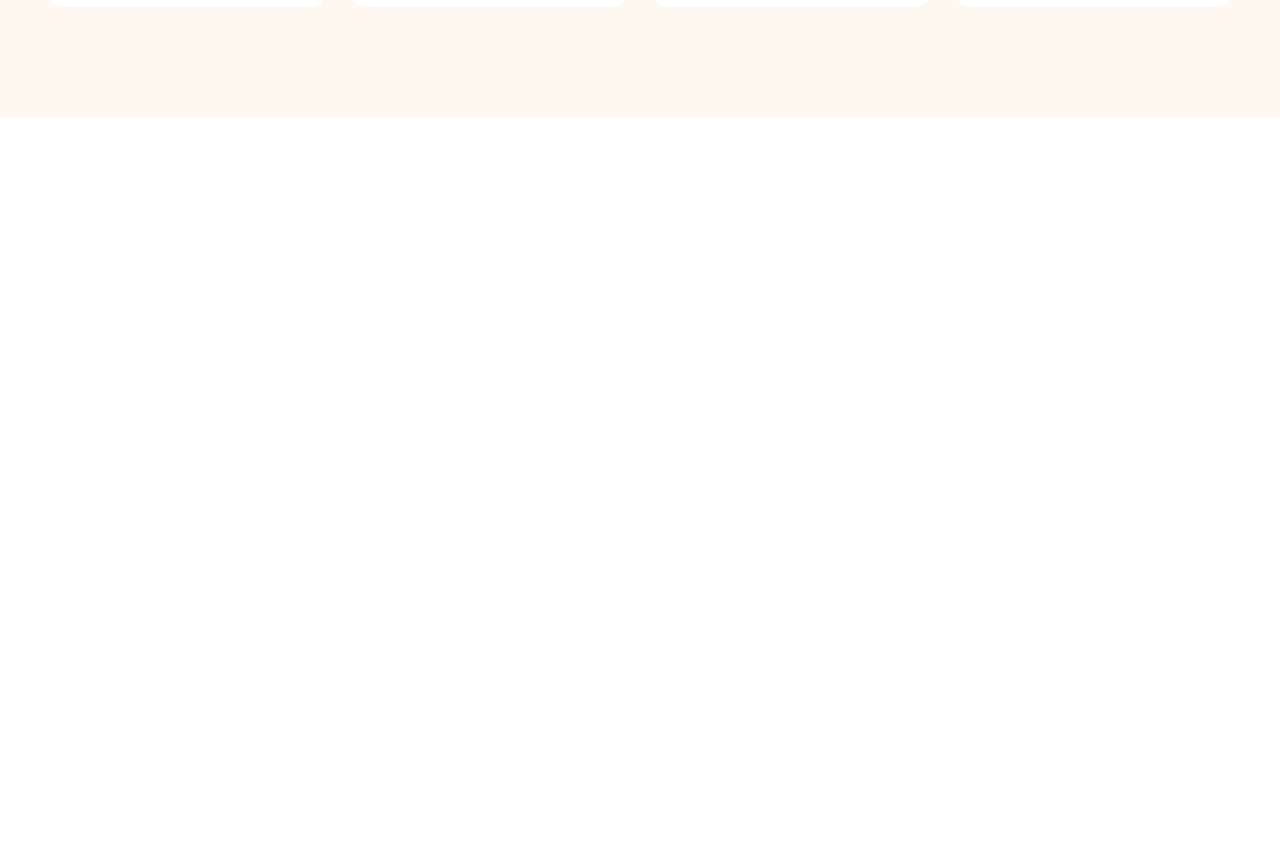
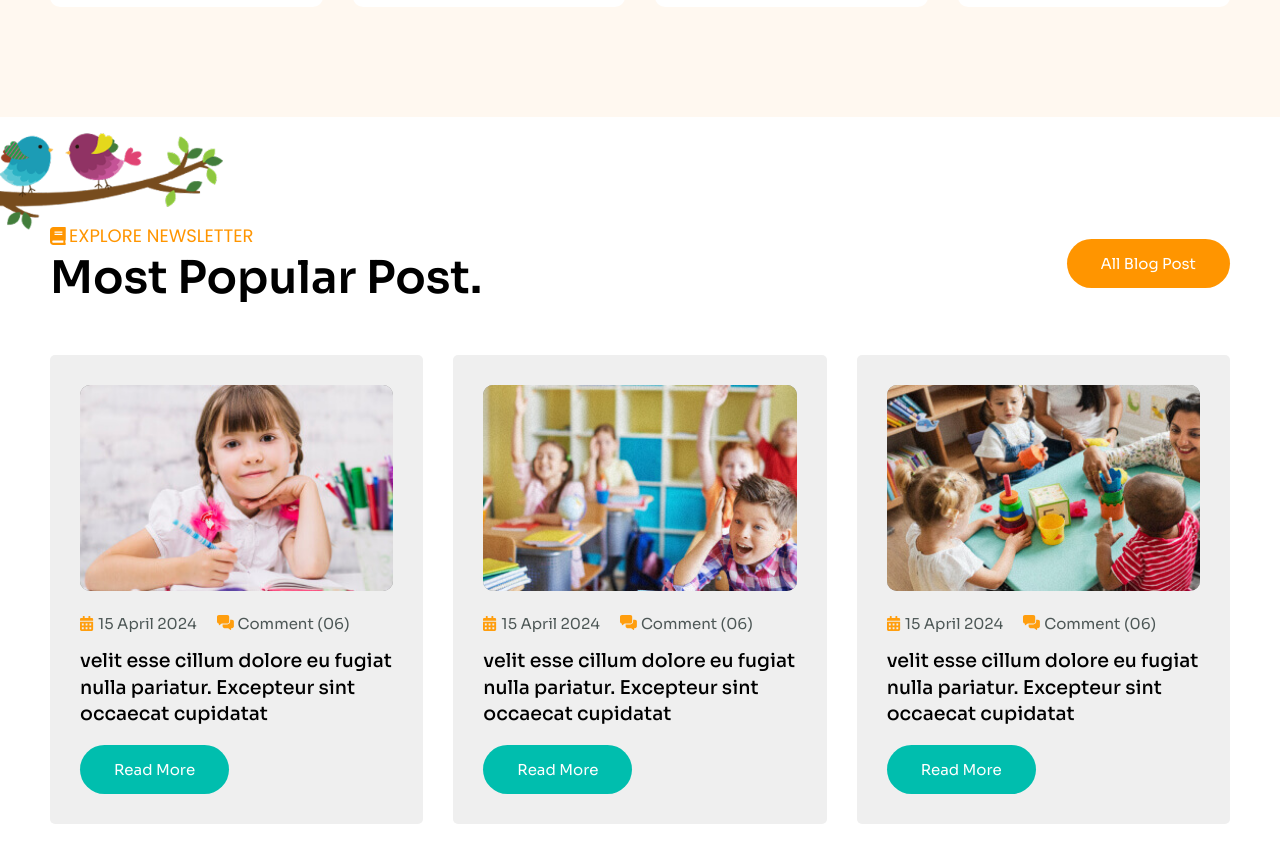
Before and after one commit to xtephani3/react-project-set-up, a React (Vite) app: page / in a window 1280 px wide. Shown: the part 4978-5841 px from the top of the page. Before the commit the page ends 5095 px from the top, so only its background shows below. Built offline with nearby package versions, Linux system fonts and the light colour scheme.

Commit message:
built  the  posts page

```diff
--- a/src/App.jsx
+++ b/src/App.jsx
@@ -3,6 +3,7 @@ import { About } from "./Pages/AboutUs/AboutUs.jsx";
 import { Approach } from "./Pages/Approach/Approach.jsx";
 import { HomePage } from "./Pages/Home/Home.jsx";
 import { Instructors } from "./Pages/Instructors/Instructors.jsx";
+import { Posts } from "./Pages/Posts/Posts.jsx";
 import { Stats } from "./Pages/Stats/Stats.jsx";
 import { Testimonial } from "./Pages/Testimonial/Testimonial.jsx";
 
@@ -15,6 +16,7 @@ function App() {
       <Approach />
       <Testimonial />
       <Instructors />
+      <Posts />
     </>
   );
 }
--- /dev/null
+++ b/src/Pages/Posts/Posts.css
@@ -0,0 +1,108 @@
+.posts-container {
+    display: flex;
+    align-items: center;
+    padding-inline: var(--padding);
+    position: relative
+}
+
+.posts-container .posts-bird-sticker {
+    position: absolute;
+    top: 0px;
+    left: 0;
+    height: 120px
+}
+
+.posts-container .posts-content {
+    display: flex;
+    flex-direction: column;
+    align-items: center;
+    max-width: 1200px;
+    width: 100%;
+    padding: 110px 0;
+    margin-inline: auto
+}
+
+.posts-container .posts-content .header {
+    display: flex;
+    align-items: center;
+    justify-content: space-between;
+    width: 100%
+}
+
+.posts-container .posts-bird-sticker .header .header-info {
+    display: flex;
+    align-items: start;
+    justify-content: center;
+    flex-direction: column;
+}
+
+.posts-container .posts-content .header .title {
+    color: #ff9500;
+    font-size: 18px;
+    font-family: Poppins;
+    display: flex;
+    gap: 3px;
+    align-items: center;
+    margin-bottom: 10px
+}
+
+.posts-container .posts-content .header .subtitle {
+    font-size: 45px;
+    font-family: Sora;
+    font-weight: 600
+}
+
+.posts-container .posts-content .header .subtitle span {
+    color: #ff9500
+}
+
+.posts-container .posts-content .posts {
+    width: 100%;
+    display: flex;
+    gap: 30px;
+    padding-top: 55px
+}
+
+.posts-container .posts-content .posts .posts-item {
+    display: flex;
+    flex-direction: column;
+    padding: 30px;
+    background-color: #efefef;
+    font-family: Sora;
+    border-radius: 5px
+}
+
+.posts-container .posts-content .posts .posts-item .art {
+    height: 206px;
+    background-color: rgba(0, 0, 0, .4392156863);
+    margin-bottom: 24px;
+    border-radius: 10px;
+    overflow: hidden
+}
+
+.posts-container .posts-content .posts .posts-item .art img {
+    width: 100%;
+    height: 100%;
+    -o-object-fit: cover;
+    object-fit: cover
+}
+
+.posts-container .posts-content .posts .posts-item .stats {
+    display: flex;
+    gap: 20px
+}
+
+.posts-container .posts-content .posts .posts-item .stats span {
+    color: #4d5756;
+    font-size: 15px;
+    display: flex;
+    align-items: center;
+    gap: 4px
+}
+
+.posts-container .posts-content .posts .posts-item p {
+    font-size: 19px;
+    line-height: 26.6px;
+    font-weight: 500;
+    padding: 17px 0
+}
--- /dev/null
+++ b/src/Pages/Posts/Posts.jsx
@@ -0,0 +1,36 @@
+import AboutBookIcon from "../../assets/svgs/about-book.svg?react";
+import { Button } from "../../components/Buttons/Button";
+import "./Posts.css";
+import { PostsItem } from "./PostsItem";
+
+export function Posts() {
+  return (
+    <div className="posts-container">
+      <div className="posts-content">
+        <img
+          className="posts-bird-sticker"
+          src="/images/stickers/birds-left.png"
+        />
+        <div className="header">
+          <div className="header-info">
+            <span className="title">
+            <AboutBookIcon />
+            EXPLORE NEWSLETTER
+          </span>
+          <h3 className="subtitle">Most Popular Post.</h3>
+          </div>
+
+          <div className="header-action">
+          <Button variant={"primary"}>All Blog Post</Button>
+          </div>
+        </div>
+
+        <div className="posts">
+          <PostsItem artSrc={"/images/posts/1.jpg"} />
+          <PostsItem artSrc={"/images/posts/2.jpg"} />
+          <PostsItem artSrc={"/images/posts/3.jpg"} />
+        </div>
+      </div>
+    </div>
+  );
+}
--- /dev/null
+++ b/src/Pages/Posts/PostsItem.jsx
@@ -0,0 +1,34 @@
+import { Button } from "../../components/Buttons/Button";
+
+import CalendarIcon from "../../assets/svgs/calendar.svg?react";
+import MessagingIcon from "../../assets/svgs/messaging.svg?react";
+
+export function PostsItem({ artSrc }) {
+  return (
+    <div className="posts-item">
+      <div className="art">
+        <img src={artSrc} alt="" />
+      </div>
+
+      <div className="stats">
+        <span>
+          <CalendarIcon />
+          15 April 2024
+        </span>
+        <span>
+          <MessagingIcon />
+          Comment (06)
+        </span>
+      </div>
+
+      <p>
+        velit esse cillum dolore eu fugiat nulla pariatur. Excepteur sint
+        occaecat cupidatat
+      </p>
+
+      <div>
+        <Button variant="primary primary-teal">Read More</Button>
+      </div>
+    </div>
+  );
+}
```
